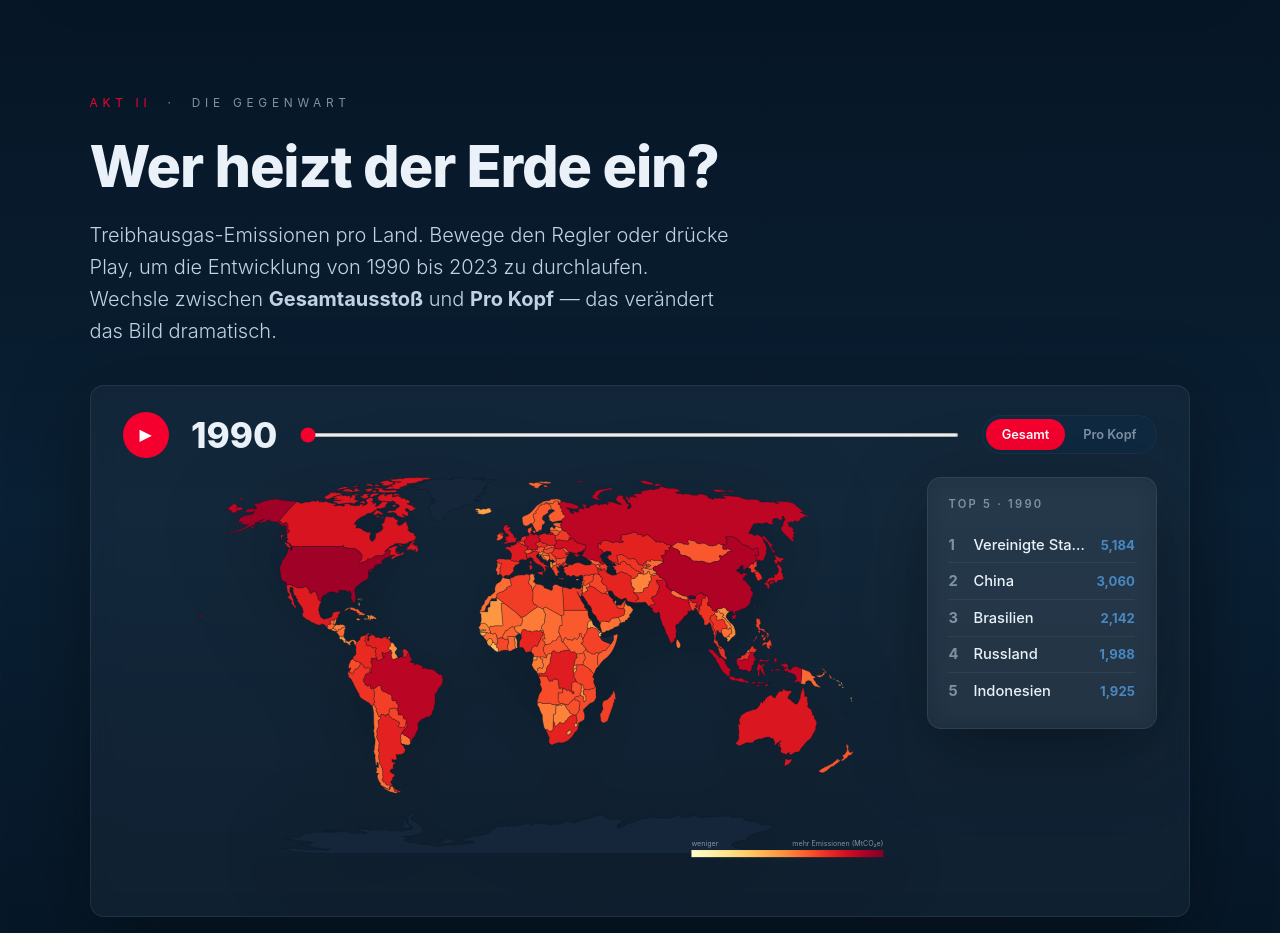
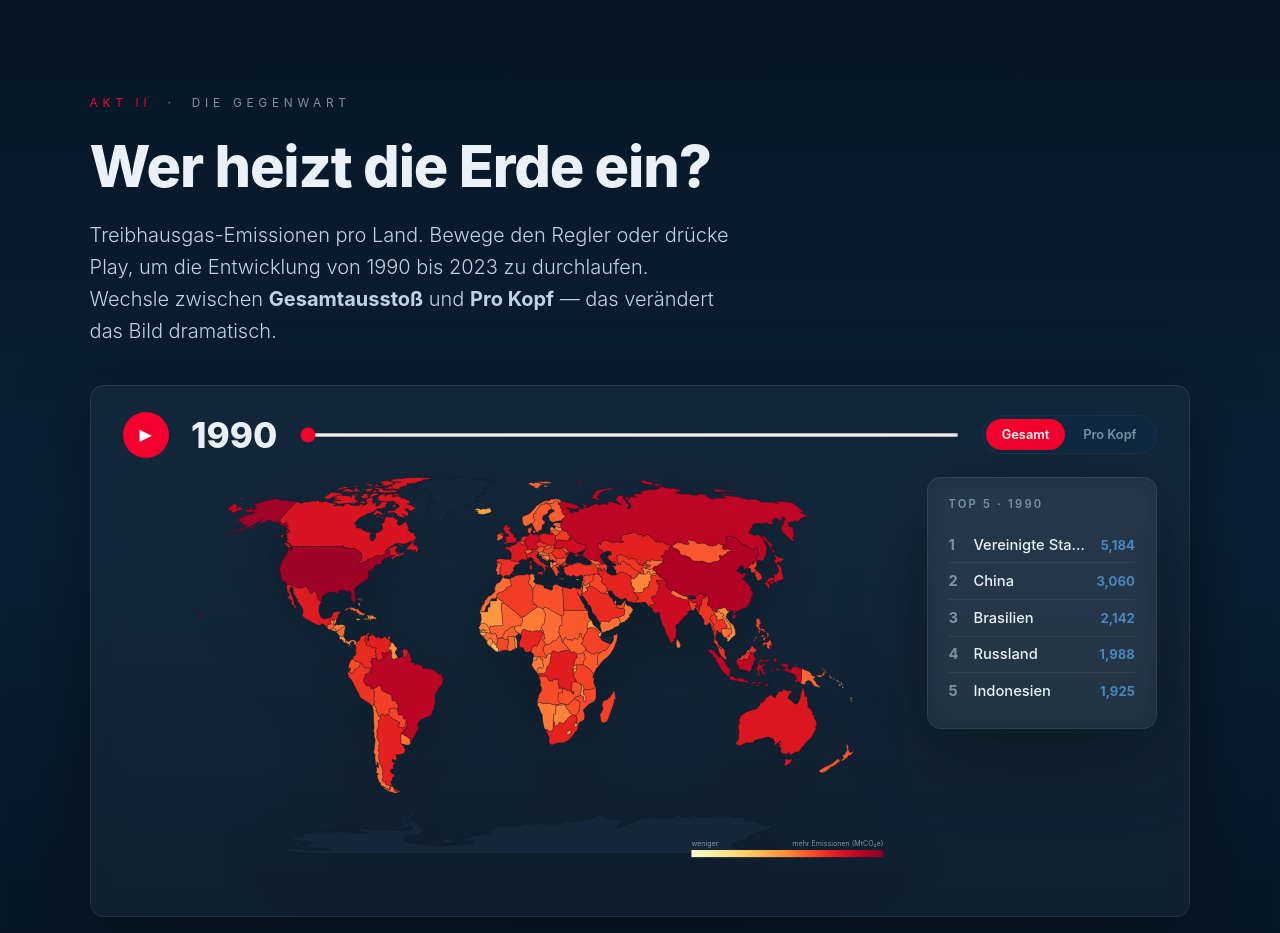
Before and after one commit to Leoni913/klimaerwaermung, a plain HTML site: page index.html in a window 1280 px wide. Shown: the part 2080-3013 px from the top of the page. Drawn offline with nearby package versions, Linux system fonts and the light colour scheme.

Commit message:
Update index.html

```diff
--- a/index.html
+++ b/index.html
@@ -63,7 +63,7 @@
 <section id="akt2" class="akt-bg">
   <div class="reveal">
     <div class="kicker"><span class="akt-no">Akt II</span> &nbsp;&middot;&nbsp; Die Gegenwart</div>
-    <h2>Wer heizt der Erde ein?</h2>
+    <h2>Wer heizt die Erde ein?</h2>
     <p class="body">Treibhausgas-Emissionen pro Land. Bewege den Regler oder dr&uuml;cke Play, um die Entwicklung von 1990 bis 2023 zu durchlaufen. Wechsle zwischen <b>Gesamt&shy;ausstoß</b> und <b>Pro&nbsp;Kopf</b> &mdash; das ver&auml;ndert das Bild dramatisch.</p>
   </div>
   <div class="map-wrap card reveal" id="akt2-wrap">
```
